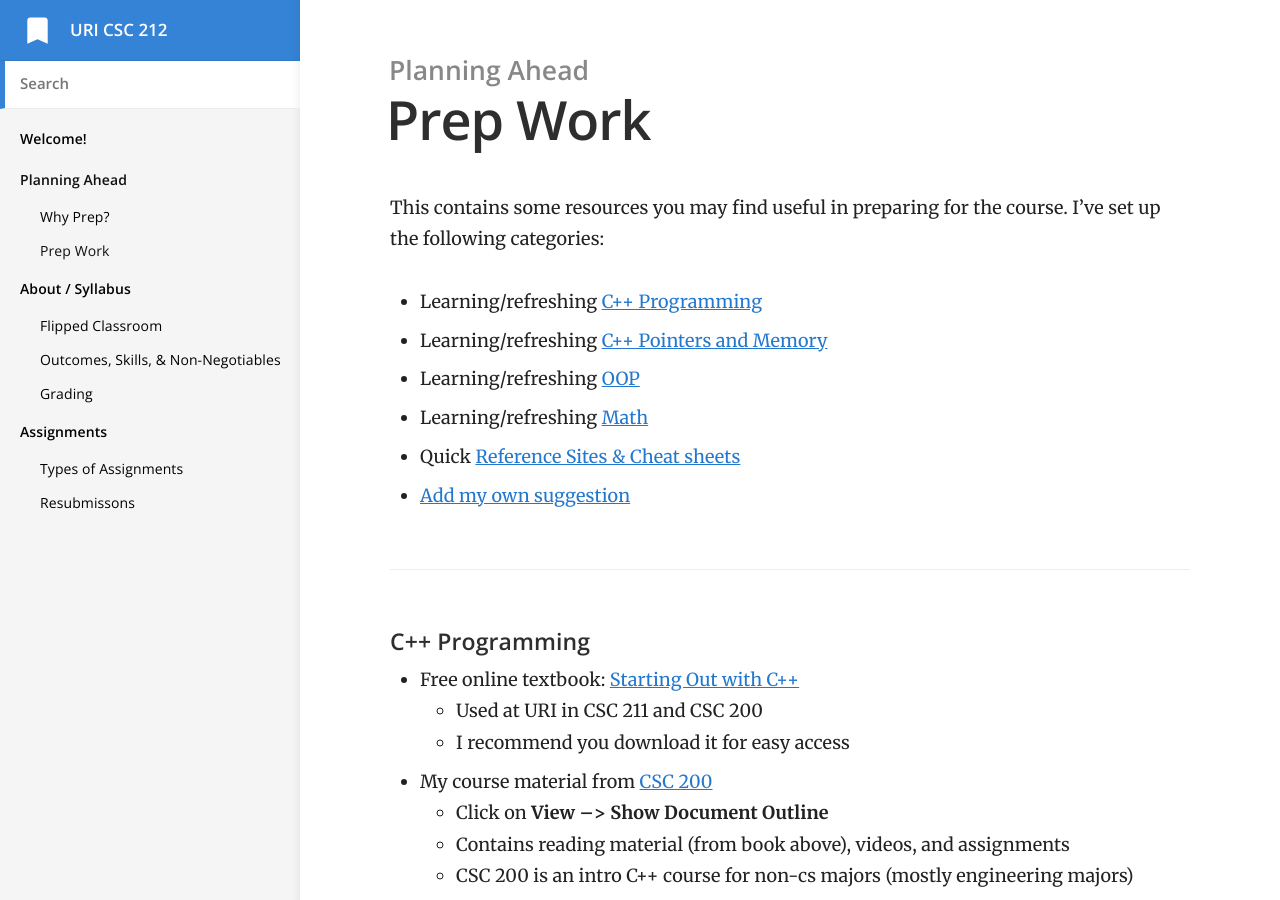
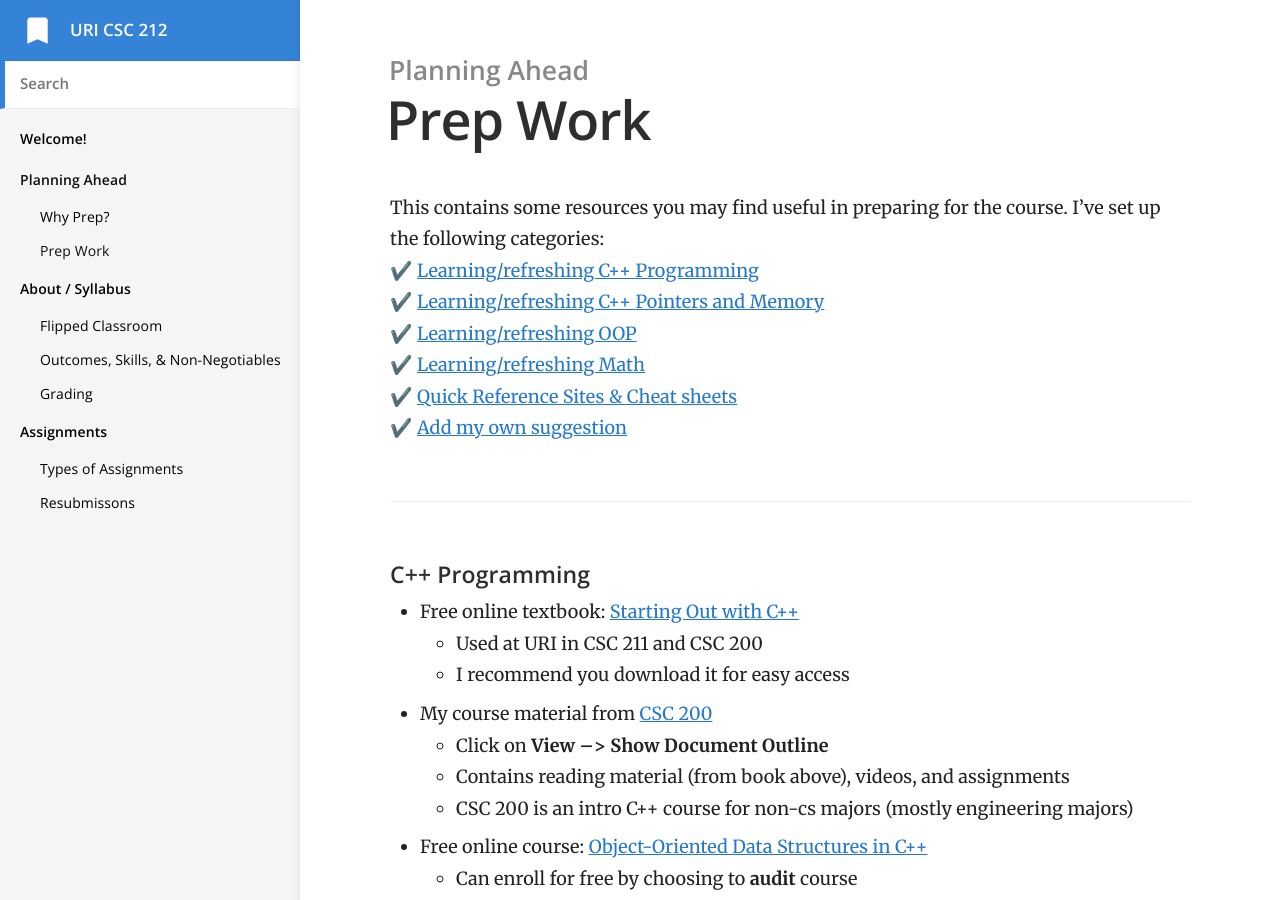
Before and after one commit to vcc-csc212/sp21-archive, a Jekyll site: the page built from _docs/1-prep/prep.md, in a window 1280 px wide and 900 px high. Built offline with Jekyll 4.4.1, drawn with Linux system fonts in a browser that asks for light colours.

Commit message:
bullet style change

```diff
--- a/_docs/1-prep/prep.md
+++ b/_docs/1-prep/prep.md
@@ -6,12 +6,12 @@ permalink: /prep/
 ---
 
 This contains some resources you may find useful in preparing for the course. I've set up the following categories:
-- Learning/refreshing [C++ Programming](#cpp)
-- Learning/refreshing [C++ Pointers and Memory](#pointers)
-- Learning/refreshing [OOP](#oop)
-- Learning/refreshing [Math](#math)
-- Quick [Reference Sites & Cheat sheets](#quick)
-- [Add my own suggestion](#suggestions)
+✔️ [Learning/refreshing C++ Programming](#cpp)
+✔️ [Learning/refreshing C++ Pointers and Memory](#pointers)
+✔️ [Learning/refreshing OOP](#oop)
+✔️ [Learning/refreshing Math](#math)
+✔️ [Quick Reference Sites & Cheat sheets](#quick)
+✔️ [Add my own suggestion](#suggestions)
 
 ***
 
```
